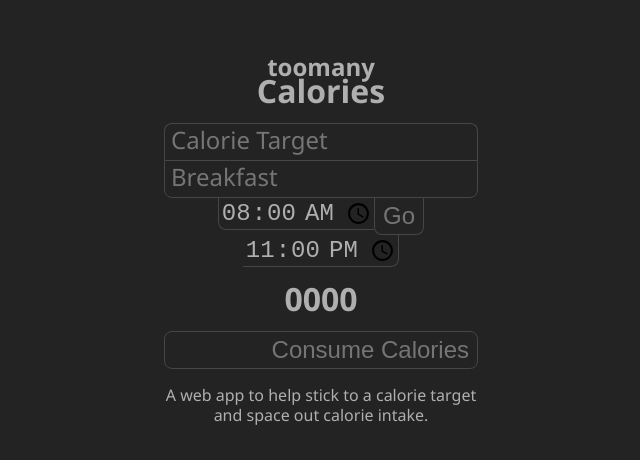
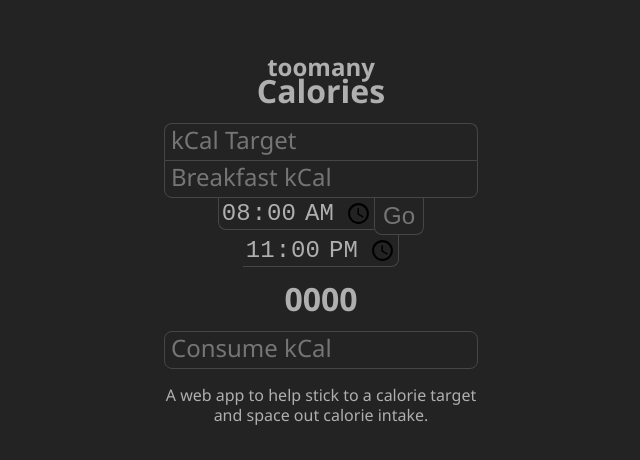
Before and after one commit to toomanydev/toomany-calories, a plain HTML site: page index.html in a window 1280 px wide. Shown: the part 152-612 px from the top of the page, without its empty margins (319-959 px from the left). Drawn offline with Linux system fonts and the light colour scheme.

Commit message:
labelify consume calories

```diff
--- a/index.html
+++ b/index.html
@@ -14,17 +14,20 @@
     <div id="app">
       <div class="inputGroup">
         <input type="number" id="calorieTarget" class="numberInput">
-        <label for="calorieTarget">Calorie Target</label>
+        <label for="calorieTarget">kCal Target</label>
       </div>
       <div class="inputGroup">
         <input type="number" id="alreadyConsumed" class="numberInput"><br>
-        <label for="alreadyConsumed">Breakfast</label>
+        <label for="alreadyConsumed">Breakfast kCal</label>
       </div>
       <input type="time" id="startTime" class="timeInput" value="08:00"><!--
       --><input type="button" id="goButton" class="buttonInput" value="Go"><!--
 --><input type="time" id="bedTime" class="timeInput" value="23:00">
       <div id="availableCalories">0000</div>
-      <input type="number" id="consumeCalories" class="numberInput" placeholder="Consume Calories">
+      <div class="inputGroup">
+        <input type="number" id="consumeCalories" class="numberInput">
+        <label for="consumeCalories">Consume kCal</label>
+      </div>
       <p>A web app to help stick to a calorie target and space out calorie intake.</p>
     </div>
   </main>
```
